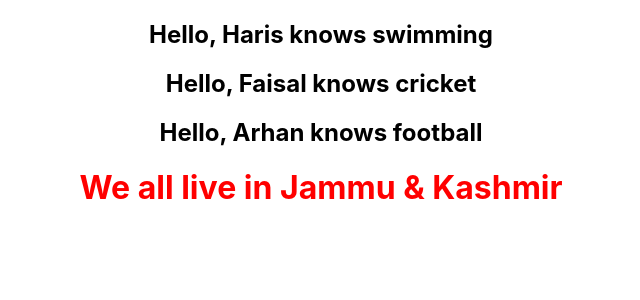
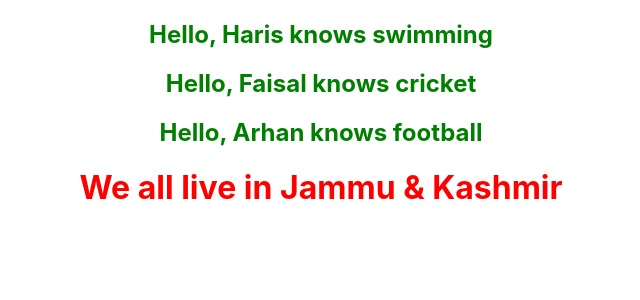
Before and after one commit to MohammedHaris96/React-Practice, a React (Create React App) app: page / in a window 1280 px wide. Shown: the top 300 px of the page, without its empty margins (319-959 px from the left). Built offline with nearby package versions, Linux system fonts and the light colour scheme.

Commit message:
added styles to H1

```diff
--- a/src/components/Hello.js
+++ b/src/components/Hello.js
@@ -3,7 +3,7 @@ import React from "react";
 const Hello = ({ name, hobbies }) => {
   return (
     <div>
-      <h2>
+      <h2 style={{ color: "green" }}>
         Hello, {name} knows {hobbies}
       </h2>
     </div>
```
